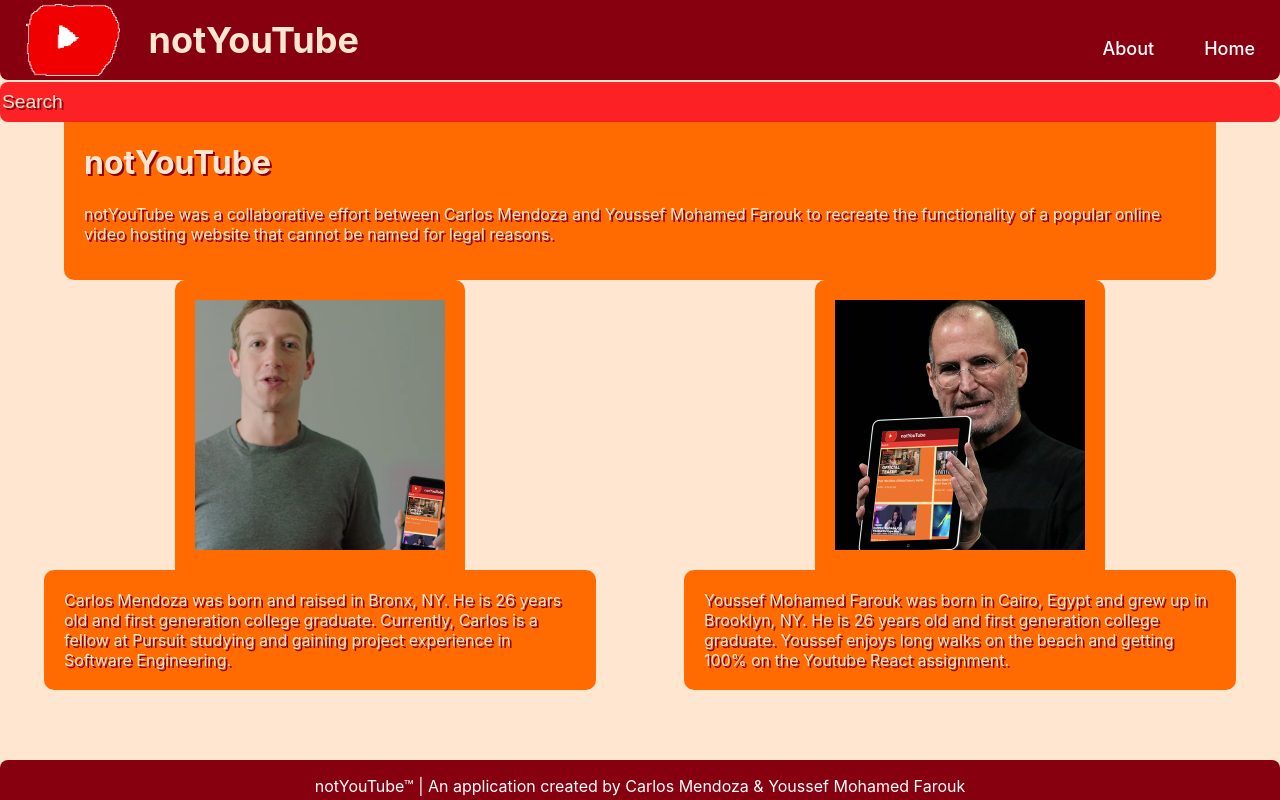
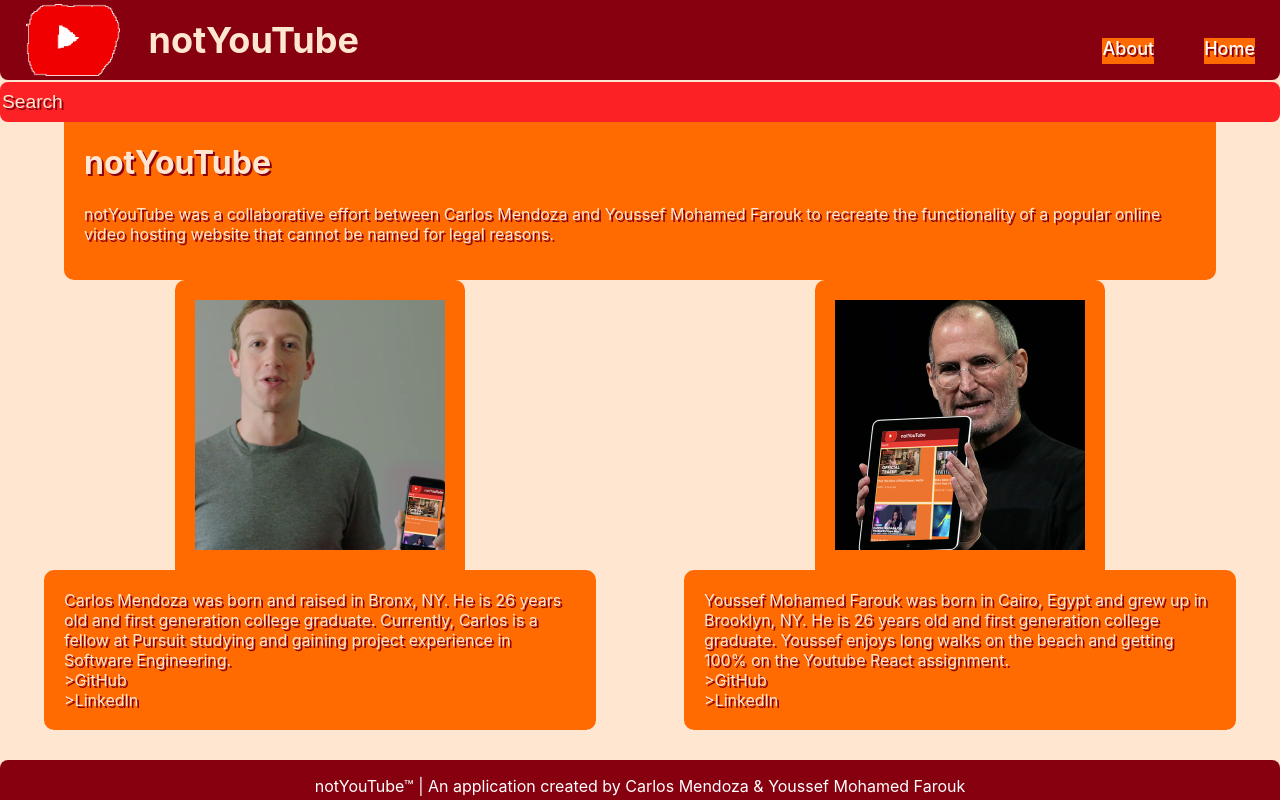
Before and after one commit to youssefmohamedfarouk/youtube-react-project, a React (Create React App) app: page /about in a window 1280 px wide. Built offline with nearby package versions, Linux system fonts and the light colour scheme.

Commit message:
Last minute fixes

```diff
--- a/src/components/about/About.css
+++ b/src/components/about/About.css
@@ -82,3 +82,8 @@
   margin: auto;
   height: 250px;
 }
+
+a {
+  background-color: #ff6b01;
+  text-decoration:wavy;
+}
--- a/src/components/about/About.jsx
+++ b/src/components/about/About.jsx
@@ -12,7 +12,6 @@
         </p>
       </div>
 
-
       <div className="about-carlos">
         <img src="./carlos.png" alt="give us 100% pls" />
         <p>
@@ -20,6 +19,10 @@
           and first generation college graduate. Currently, Carlos is a fellow
           at Pursuit studying and gaining project experience in Software
           Engineering.
+          <br />
+          <a href="https://github.com/cmm-7">>GitHub</a>
+          <br />
+          <a href="https://www.linkedin.com/in/cmendoza2792/">>LinkedIn</a>
         </p>
       </div>
 
@@ -30,9 +33,12 @@
           Brooklyn, NY. He is 26 years old and first generation college
           graduate. Youssef enjoys long walks on the beach and getting 100% on
           the Youtube React assignment.
+          <br />
+          <a href="https://github.com/youssefmohamedfarouk">>GitHub</a>
+          <br />
+          <a href="https://www.linkedin.com/in/youssef-mohamed-farouk/">>LinkedIn</a>
         </p>
       </div>
-
     </div>
   );
 }
--- a/src/components/videos/VideoListing.css
+++ b/src/components/videos/VideoListing.css
@@ -29,5 +29,6 @@
 }
 
 .videoDescrip:hover {
-  text-shadow: 2px 2px #870010;
+  color: #870010;
+  text-shadow: 4px 4px #ffe6d0;
 }
```
Lines whose indentation alone changed are shown as unchanged.
